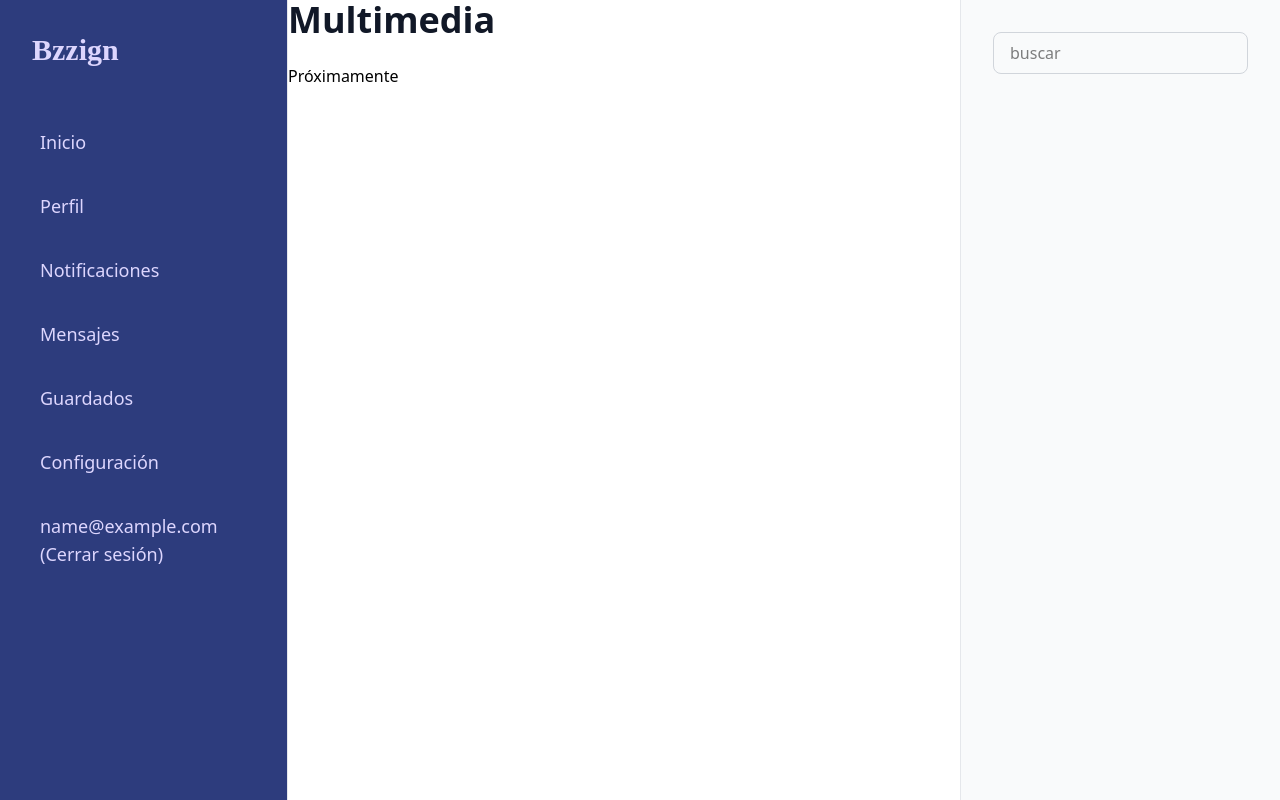
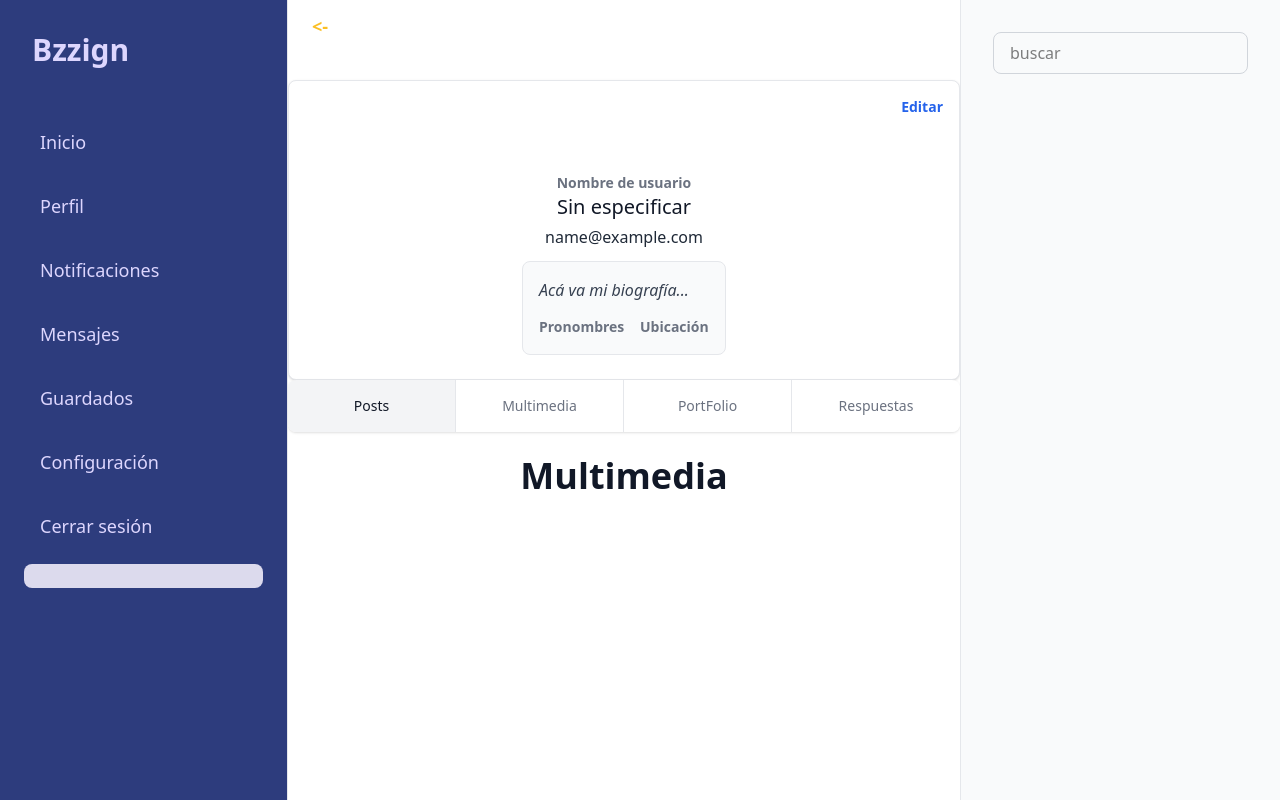
Before and after one commit to DiegoQuisbert/proyecto-final, a Vue app: page /mi-perfil/multimedia in a window 1280 px wide. Built offline with nearby package versions, Linux system fonts and the light colour scheme; sample sign-in values are in the browser's storage.

Commit message:
se retrabajó el como presento el perfil y otros pequeños detallitos

```diff
--- a/src/components/Layout.vue
+++ b/src/components/Layout.vue
@@ -11,7 +11,7 @@ const { user } = useAuthUserState();
 function useLogout(router) {
     function handleLogout() {
         logout();
-        router.push('/iniciar-sesion');
+        router.push('/');
     }
 
     return {
@@ -23,7 +23,7 @@ function useLogout(router) {
 <template>
     <div class="flex min-h-screen">
         <nav class="sticky top-0 flex flex-col w-72 bg-[#2d3c7d] text-gray-900 border-r border-gray-200 p-6 h-screen">
-            <RouterLink class="font-[Clear_Sans] text-3xl font-extrabold mb-10 px-2 py-2 text-purple-200 hover:text-yellow-400 transition"
+            <RouterLink class="text-3xl font-bold mb-10 px-2 py-2 text-purple-200 hover:text-yellow-400 transition"
                 to="/posts">
                 Bzzign
             </RouterLink>
@@ -70,10 +70,16 @@ function useLogout(router) {
                 <li>
                     <form @submit.prevent="handleLogout">
                         <button type="submit"
-                            class="w-full text-left px-4 py-3 rounded-lg hover:bg-[#2d3c7d]/50 text-purple-200 hover:text-yellow-400 transition cursor-pointer">
-                            {{ user.email }} (Cerrar sesión)
+                            class="w-full text-left px-4 py-3 rounded-lg hover:bg-[#2d3c7d]/25 text-purple-200 hover:text-yellow-400 transition cursor-pointer">
+                            Cerrar sesión
                         </button>
                     </form>
+                </li>
+                <li>
+                    <RouterLink to="/mi-perfil"
+                        class="block px-4 py-3 rounded-lg bg-[#dcdaed] hover:bg-[#eaa944] text-[#eaa944] text-gray-800 hover:text-[#2d3c7d] transition">
+                        {{ user.display_name }}
+                    </RouterLink>
                 </li>
                 <!-- </template> -->
 
--- a/src/pages/MyProfile.vue
+++ b/src/components/ProfileLayout.vue
@@ -1,6 +1,8 @@
 <script setup>
+import { RouterLink } from "vue-router";
 import Layout from "../components/Layout.vue";
 import useAuthUserState from "../composables/useAuthUserState";
+import MainH1 from "./MainH1.vue";
 
 const { user } = useAuthUserState();
 </script>
@@ -8,6 +10,15 @@ const { user } = useAuthUserState();
 <template>
 
     <Layout>
+        <header>
+            <MainH1 class="text-">
+                <RouterLink to="/posts"
+                        class="text-lg p-6 text-yellow-400 font-semibold">
+                        <-
+                </RouterLink>
+                {{ user.display_name }}
+            </MainH1>
+        </header>
         <div class="max-w-2xl mx-auto mt-10 bg-white border border-gray-200 rounded-lg shadow-sm">
             <div class="flex justify-end space-x-3 p-4">
                 <RouterLink to="/mi-perfil/editar" class="text-sm text-blue-600 font-semibold hover:underline">
@@ -48,29 +59,6 @@ const { user } = useAuthUserState();
                 </div>
             </div>
         </div>
-        <ul
-            class="hidden text-sm font-medium text-center text-gray-500 rounded-lg shadow-sm sm:flex light:divide-gray-700 light:text-gray-400">
-            <li class="w-full focus-within:z-10">
-                <RouterLink to="/mi-perfil"
-                    class="inline-block w-full p-4 text-gray-900 bg-gray-100 border-r border-gray-200 light:border-gray-700 rounded-s-lg focus:ring-4 focus:ring-blue-300 active focus:outline-none light:bg-gray-700 light:text-white"
-                    aria-current="page">Posts</RouterLink>
-            </li>
-            <li class="w-full focus-within:z-10">
-                <RouterLink to="/mi-perfil/multimedia"
-                    class="inline-block w-full p-4 bg-white border-r border-gray-200 light:border-gray-700 hover:text-gray-700 hover:bg-gray-50 focus:ring-4 focus:ring-blue-300 focus:outline-none light:hover:text-white light:bg-gray-800 light:hover:bg-gray-700">
-                    Multimedia</RouterLink>
-            </li>
-            <li class="w-full focus-within:z-10">
-                <RouterLink to="/mi-perfil/portfolio"
-                    class="inline-block w-full p-4 bg-white border-r border-gray-200 light:border-gray-700 hover:text-gray-700 hover:bg-gray-50 focus:ring-4 focus:ring-blue-300 focus:outline-none light:hover:text-white light:bg-gray-800 light:hover:bg-gray-700">
-                    PortFolio</RouterLink>
-            </li>
-            <li class="w-full focus-within:z-10">
-                <RouterLink to="/mi-perfil/respuestas"
-                    class="inline-block w-full p-4 bg-white border-s-0 border-gray-200 light:border-gray-700 rounded-e-lg hover:text-gray-700 hover:bg-gray-50 focus:ring-4 focus:outline-none focus:ring-blue-300 light:hover:text-white light:bg-gray-800 light:hover:bg-gray-700">
-                    Respuestas</RouterLink>
-            </li>
-        </ul>
+        <slot />
     </Layout>
-
 </template>
--- a/src/components/SideBar.vue
+++ b/src/components/SideBar.vue
@@ -1,4 +1,5 @@
 <script setup>
+import MainLabel from './MainLabel.vue';
 </script>
 
 <template>
--- a/src/pages/Login.vue
+++ b/src/pages/Login.vue
@@ -60,7 +60,10 @@ function useLoginForm() {
 
         <div class="relative max-w-lg w-full p-12 bg-[#2d3c7d] rounded-lg shadow-md">
             <MainH1 class="text-center text-yellow-400">Ingresar a mi cuenta</MainH1>
-
+            <RouterLink to="/"
+                        class="text-sm text-yellow-400 font-semibold hover:underline">
+                        <- volver
+                    </RouterLink>
             <form @submit.prevent="handleSubmit" class="space-y-6">
                 <div>
                     <MainLabel for="email" class="text-purple-200">Email</MainLabel>
--- /dev/null
+++ b/src/pages/MyProfileHome.vue
@@ -0,0 +1,34 @@
+<script setup>
+    import MainH1 from '../components/MainH1.vue';
+import ProfileLayout from '../components/ProfileLayout.vue';
+</script>
+
+<template>
+    <ProfileLayout>
+        <ul
+            class="hidden text-sm font-medium text-center text-gray-500 rounded-lg shadow-sm sm:flex light:divide-gray-700 light:text-gray-400">
+            <li class="w-full focus-within:z-10">
+                <RouterLink to="/mi-perfil"
+                    class="inline-block w-full p-4 text-gray-900 bg-gray-100 border-r border-gray-200 light:border-gray-700 rounded-s-lg focus:ring-4 focus:ring-blue-300 active focus:outline-none light:bg-gray-700 light:text-white"
+                    aria-current="page">Posts</RouterLink>
+            </li>
+            <li class="w-full focus-within:z-10">
+                <RouterLink to="/mi-perfil/multimedia"
+                    class="inline-block w-full p-4 bg-white border-r border-gray-200 light:border-gray-700 hover:text-gray-700 hover:bg-gray-50 focus:ring-4 focus:ring-blue-300 focus:outline-none light:hover:text-white light:bg-gray-800 light:hover:bg-gray-700">
+                    Multimedia</RouterLink>
+            </li>
+            <li class="w-full focus-within:z-10">
+                <RouterLink to="/mi-perfil/portfolio"
+                    class="inline-block w-full p-4 bg-white border-r border-gray-200 light:border-gray-700 hover:text-gray-700 hover:bg-gray-50 focus:ring-4 focus:ring-blue-300 focus:outline-none light:hover:text-white light:bg-gray-800 light:hover:bg-gray-700">
+                    PortFolio</RouterLink>
+            </li>
+            <li class="w-full focus-within:z-10">
+                <RouterLink to="/mi-perfil/respuestas"
+                    class="inline-block w-full p-4 bg-white border-s-0 border-gray-200 light:border-gray-700 rounded-e-lg hover:text-gray-700 hover:bg-gray-50 focus:ring-4 focus:outline-none focus:ring-blue-300 light:hover:text-white light:bg-gray-800 light:hover:bg-gray-700">
+                    Respuestas</RouterLink>
+            </li>
+        </ul>
+
+        <MainH1 class="mt-6 text-center">Posts</MainH1>
+    </ProfileLayout>
+</template>
--- a/src/pages/MyProfileMultimedia.vue
+++ b/src/pages/MyProfileMultimedia.vue
@@ -1,12 +1,34 @@
 <script setup>
+    import MainH1 from '../components/MainH1.vue';
+import ProfileLayout from '../components/ProfileLayout.vue';
+</script>
 
-import Layout from '../components/Layout.vue';
-import MainH1 from '../components/MainH1.vue';
+<template>
+    <ProfileLayout>
+        <ul
+            class="hidden text-sm font-medium text-center text-gray-500 rounded-lg shadow-sm sm:flex light:divide-gray-700 light:text-gray-400">
+            <li class="w-full focus-within:z-10">
+                <RouterLink to="/mi-perfil"
+                    class="inline-block w-full p-4 text-gray-900 bg-gray-100 border-r border-gray-200 light:border-gray-700 rounded-s-lg focus:ring-4 focus:ring-blue-300 active focus:outline-none light:bg-gray-700 light:text-white"
+                    aria-current="page">Posts</RouterLink>
+            </li>
+            <li class="w-full focus-within:z-10">
+                <RouterLink to="/mi-perfil/multimedia"
+                    class="inline-block w-full p-4 bg-white border-r border-gray-200 light:border-gray-700 hover:text-gray-700 hover:bg-gray-50 focus:ring-4 focus:ring-blue-300 focus:outline-none light:hover:text-white light:bg-gray-800 light:hover:bg-gray-700">
+                    Multimedia</RouterLink>
+            </li>
+            <li class="w-full focus-within:z-10">
+                <RouterLink to="/mi-perfil/portfolio"
+                    class="inline-block w-full p-4 bg-white border-r border-gray-200 light:border-gray-700 hover:text-gray-700 hover:bg-gray-50 focus:ring-4 focus:ring-blue-300 focus:outline-none light:hover:text-white light:bg-gray-800 light:hover:bg-gray-700">
+                    PortFolio</RouterLink>
+            </li>
+            <li class="w-full focus-within:z-10">
+                <RouterLink to="/mi-perfil/respuestas"
+                    class="inline-block w-full p-4 bg-white border-s-0 border-gray-200 light:border-gray-700 rounded-e-lg hover:text-gray-700 hover:bg-gray-50 focus:ring-4 focus:outline-none focus:ring-blue-300 light:hover:text-white light:bg-gray-800 light:hover:bg-gray-700">
+                    Respuestas</RouterLink>
+            </li>
+        </ul>
 
-</script>
-<template>
-    <Layout>
-        <MainH1>Multimedia</MainH1>
-        <p>Próximamente</p>
-    </Layout>
+        <MainH1 class="mt-6 text-center">Multimedia</MainH1>
+    </ProfileLayout>
 </template>
--- a/src/pages/MyProfilePortFolio.vue
+++ b/src/pages/MyProfilePortFolio.vue
@@ -1,12 +1,34 @@
 <script setup>
+    import MainH1 from '../components/MainH1.vue';
+import ProfileLayout from '../components/ProfileLayout.vue';
+</script>
 
-import Layout from '../components/Layout.vue';
-import MainH1 from '../components/MainH1.vue';
+<template>
+    <ProfileLayout>
+        <ul
+            class="hidden text-sm font-medium text-center text-gray-500 rounded-lg shadow-sm sm:flex light:divide-gray-700 light:text-gray-400">
+            <li class="w-full focus-within:z-10">
+                <RouterLink to="/mi-perfil"
+                    class="inline-block w-full p-4 text-gray-900 bg-gray-100 border-r border-gray-200 light:border-gray-700 rounded-s-lg focus:ring-4 focus:ring-blue-300 active focus:outline-none light:bg-gray-700 light:text-white"
+                    aria-current="page">Posts</RouterLink>
+            </li>
+            <li class="w-full focus-within:z-10">
+                <RouterLink to="/mi-perfil/multimedia"
+                    class="inline-block w-full p-4 bg-white border-r border-gray-200 light:border-gray-700 hover:text-gray-700 hover:bg-gray-50 focus:ring-4 focus:ring-blue-300 focus:outline-none light:hover:text-white light:bg-gray-800 light:hover:bg-gray-700">
+                    Multimedia</RouterLink>
+            </li>
+            <li class="w-full focus-within:z-10">
+                <RouterLink to="/mi-perfil/portfolio"
+                    class="inline-block w-full p-4 bg-white border-r border-gray-200 light:border-gray-700 hover:text-gray-700 hover:bg-gray-50 focus:ring-4 focus:ring-blue-300 focus:outline-none light:hover:text-white light:bg-gray-800 light:hover:bg-gray-700">
+                    PortFolio</RouterLink>
+            </li>
+            <li class="w-full focus-within:z-10">
+                <RouterLink to="/mi-perfil/respuestas"
+                    class="inline-block w-full p-4 bg-white border-s-0 border-gray-200 light:border-gray-700 rounded-e-lg hover:text-gray-700 hover:bg-gray-50 focus:ring-4 focus:outline-none focus:ring-blue-300 light:hover:text-white light:bg-gray-800 light:hover:bg-gray-700">
+                    Respuestas</RouterLink>
+            </li>
+        </ul>
 
-</script>
-<template>
-    <Layout>
-        <MainH1>Mi Portfolio</MainH1>
-        <p>Próximamente</p>
-    </Layout>
+        <MainH1 class="mt-6 text-center">PortFolio</MainH1>
+    </ProfileLayout>
 </template>
--- a/src/pages/Register.vue
+++ b/src/pages/Register.vue
@@ -71,7 +71,10 @@ function useRegisterForm() {
 
         <div class="relative max-w-md w-full p-12 bg-[#2d3c7d] rounded-lg shadow-md">
             <MainH1 class="text-center text-yellow-400">Crear una cuenta</MainH1>
-
+            <RouterLink to="/"
+                        class="text-sm text-yellow-400 font-semibold hover:underline">
+                        <- volver
+                    </RouterLink>
             <form @submit.prevent="handleSubmit" class="space-y-6">
                 <div>
                     <MainLabel class="text-purple-200" for="display_name">Nombre</MainLabel>
--- a/src/router/router.js
+++ b/src/router/router.js
@@ -6,7 +6,7 @@ import Login from '../pages/Login.vue';
 import Register from '../pages/Register.vue';
 import Posts from '../pages/Posts.vue';
 import Post from "../pages/Post.vue";
-import MyProfile from "../pages/MyProfile.vue";
+import MyProfile from "../pages/MyProfileHome.vue";
 import MyProfileEdit from "../pages/MyProfileEdit.vue";
 import UserProfile from "../pages/UserProfile.vue";
 import PrivateChats from "../pages/PrivateChats.vue";
```
Also changed, not shown: src/pages/MyProfileEdit.vue (+17 -49 lines), src/pages/MyProfileEditAvatar.vue (+9 -1 lines).
